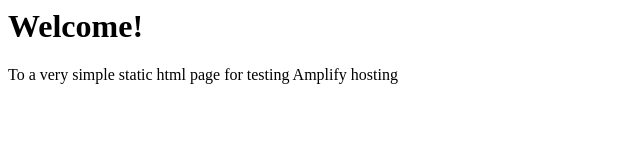
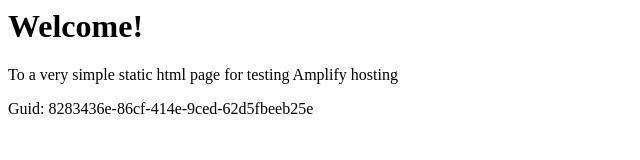
Before and after one commit to aws-aemilia-iad/Github-PR-Commit-Integration-Test-DoNotTouch-GitHubAutoBuildCanaryTest-v1-preprod-us-east-1, a website: page src/index.html in a window 1280 px wide. Shown: the whole page, without its empty margins (0-640 px from the left). Drawn offline with Linux system fonts and the light colour scheme.

Commit message:
commit from integ tests

```diff
--- a/src/index.html
+++ b/src/index.html
@@ -1,3 +1,5 @@
+
+
 <html lang="en">
 
 <head>
@@ -10,6 +12,6 @@
 <body>
     <h1>Welcome!</h1>
     <p>To a very simple static html page for testing Amplify hosting</p>
-</body>
+    <p>Guid: 8283436e-86cf-414e-9ced-62d5fbeeb25e</p></body>
 
 </html>
```
